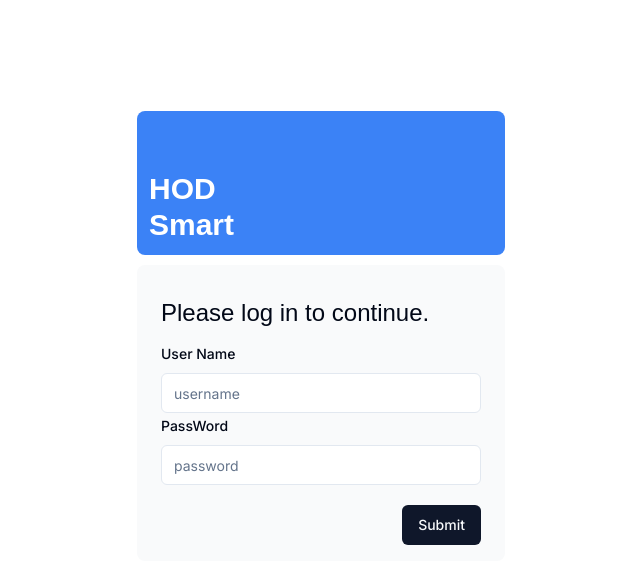
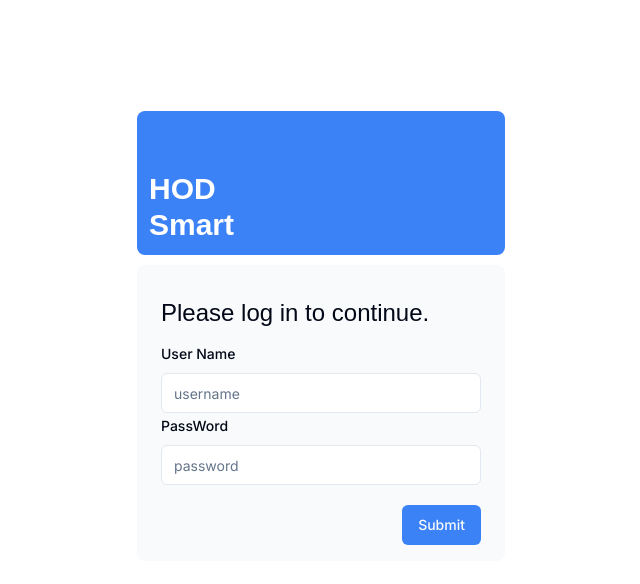
Before and after one commit to matthewkuria/hodsmart, a Next.js app: page /login in a window 1280 px wide. Shown: the top 584 px of the page, without its empty margins (319-959 px from the left). Built offline with nearby package versions, Linux system fonts and the light colour scheme; a web font is replaced by a local one.

Commit message:
change button color to blue-500

```diff
--- a/components/ui/button.tsx
+++ b/components/ui/button.tsx
@@ -9,7 +9,7 @@ const buttonVariants = cva(
   {
     variants: {
       variant: {
-        default: "bg-primary text-primary-foreground hover:bg-primary/90",
+        default: "bg-blue-500 text-primary-foreground hover:bg-primary/90",
         destructive:
           "bg-destructive text-destructive-foreground hover:bg-destructive/90",
         outline:
```
